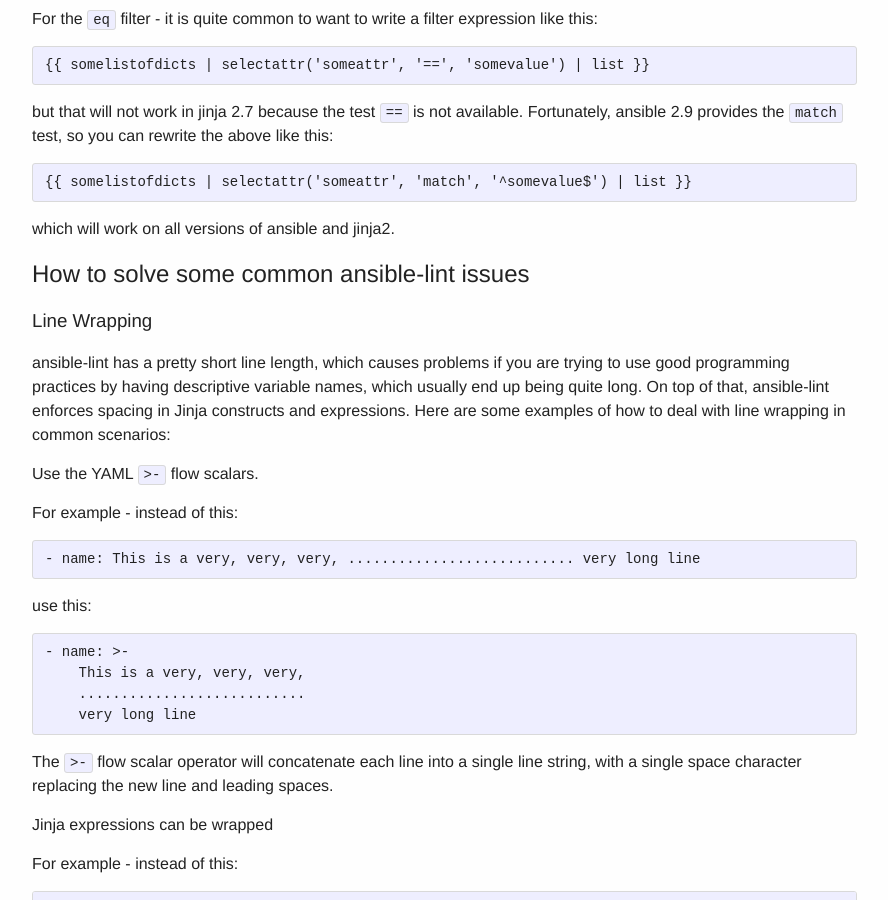
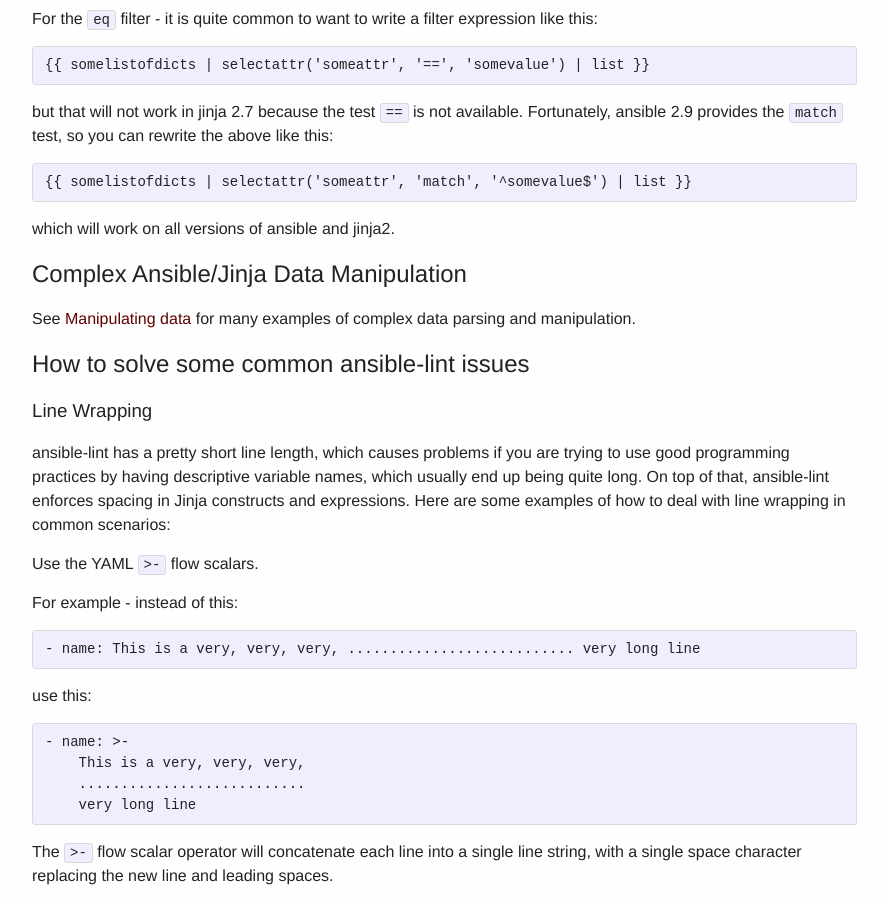
Before and after one commit to linux-system-roles/linux-system-roles.github.io, a Jekyll site: the page built from documentation/howto/working-with-ansible-jinja-code-and-filters.md, in a window 1280 px wide and 900 px high, scrolled down 3392 px. Shown: the whole window, without its empty margins (38-926 px from the left). Built offline with Jekyll 4.4.1, drawn with Linux system fonts in a browser that asks for light colours.

Commit message:
Add docs for Complex Ansible/Jinja Data Manipulation
Add link to https://docs.ansible.com/ansible/latest/playbook_guide/complex_data_manipulation.html
which has many examples of complex data parsing and manipulation.

```diff
--- a/documentation/howto/working-with-ansible-jinja-code-and-filters.md
+++ b/documentation/howto/working-with-ansible-jinja-code-and-filters.md
@@ -191,6 +191,11 @@
 
 which will work on all versions of ansible and jinja2.
 
+## Complex Ansible/Jinja Data Manipulation
+
+See [Manipulating data](https://docs.ansible.com/ansible/latest/playbook_guide/complex_data_manipulation.html)
+for many examples of complex data parsing and manipulation.
+
 ## How to solve some common ansible-lint issues
 
 ### Line Wrapping
```
